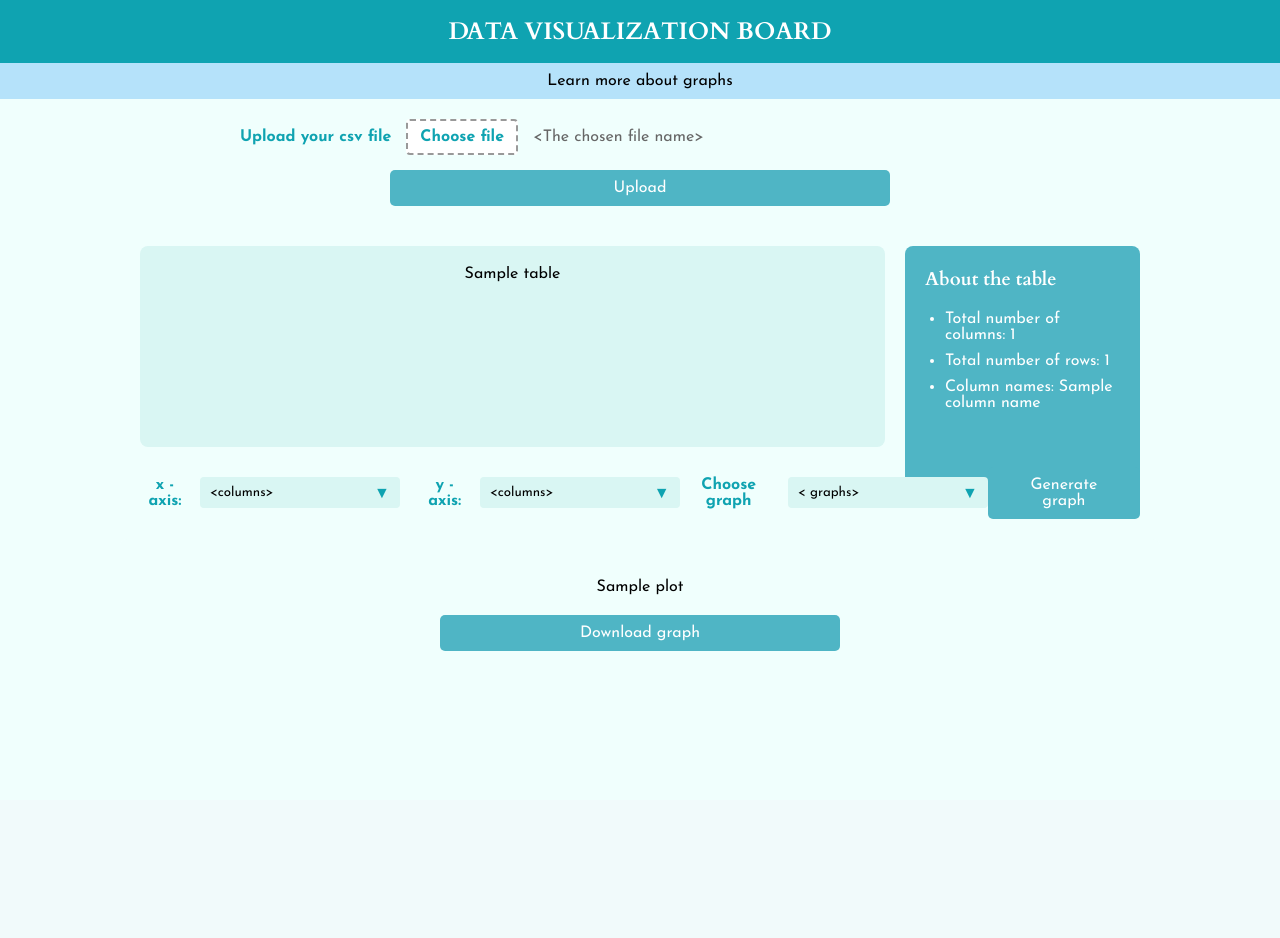
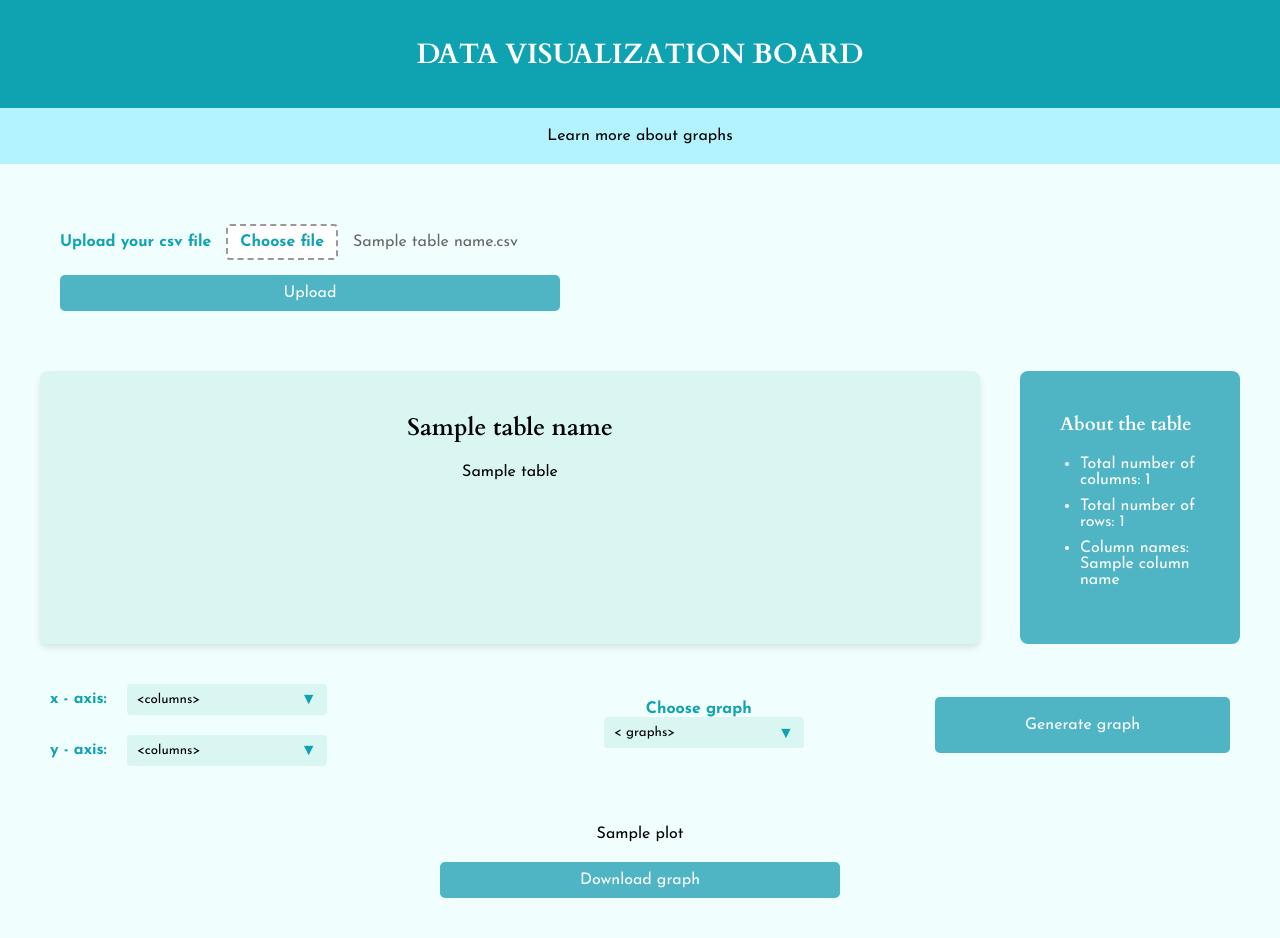
Before and after one commit to Sneha-a10/Data-visualization-dashboard, a Python web app: template templates/index.html in a window 1280 px wide. Before the commit the page ends 651 px from the top, so only its background shows below. Run offline with Jinja, Linux system fonts and the light colour scheme; the template is opened without the code that fills it: most values are stand-ins (such as "Sample title", 1, 10 or a date in 2020).

Commit message:
Added a better UI

```diff
--- a/static/style.css
+++ b/static/style.css
@@ -15,21 +15,21 @@ h1, h2, h3 {
 .header {
     background-color: #0FA3B1;
     color: white;
-    padding: 15px 0;
+    padding: 35px 0;
     margin: 0;
     text-align: center;
 }
 
 .header h1 {
     margin: 0;
-    font-size: 24px;
+    font-size: 28px;
     text-align: center;
     font-weight: 700;
 }
 
 .sub-header {
-    background-color: #B5E2FA;
-    padding: 0;
+    background-color: #b2f3ff;
+    padding: 10px;
     margin: 0;
 }
 
@@ -50,11 +50,20 @@ h1, h2, h3 {
     background-color: #a0d6f2;
 }
 
-/* Upload Section */
+.main-container {
+    display: flex;
+    justify-content: flex-start;
+    align-items: flex-start;
+    padding: 100px;
+    margin-left: 100px;
+}
+
 .upload-section {
+    width: 500px;
     padding: 20px;
-    margin: 0 auto;
     max-width: 800px;
+    margin-left: 40px;
+    margin-top: 40px;
 }
 
 .upload-form {
@@ -122,19 +131,19 @@ input[type="file"] {
     background-color: #76d2bb;
 }
 
-/* Content Section */
 .content-section {
     display: flex;
-    margin: 20px auto;
-    max-width: 1000px;
+    justify-content: space-between;
+    margin: 40px 40px;
     gap: 20px;
 }
 
 .table-section {
-    flex: 3;
+    flex: 0 0 75%;
     background-color: #d9f6f3;
     padding: 20px;
     border-radius: 8px;
+    box-shadow: 0 4px 6px rgba(0, 0, 0, 0.1);
 }
 
 .table-section h3 {
@@ -156,15 +165,17 @@ input[type="file"] {
 }
 
 .table-info-section {
-    flex: 1;
+    flex: 0 0 15%;
+    background-color: #4fb5c5;
+    color: white;
+    padding: 20px;
+    border-radius: 8px;
 }
-
 .info-card {
     background-color: #4fb5c5;
     color: white;
     padding: 20px;
     border-radius: 8px;
-    height: 100%;
 }
 
 .info-card h3 {
@@ -183,12 +194,12 @@ input[type="file"] {
     margin-bottom: 10px;
 }
 
-/* Graph Controls */
 .graph-controls-section {
-    margin: 20px auto;
-    max-width: 1000px;
     display: flex;
     justify-content: space-between;
+    align-items: center;
+    margin: 20px 50px;
+    gap: 20px;
 }
 
 .graph-form {
@@ -196,16 +207,21 @@ input[type="file"] {
     width: 100%;
     justify-content: space-between;
     align-items: center;
+    gap: 20px;
 }
 
 .axis-selectors {
     display: flex;
+    flex-direction: column;
     gap: 20px;
+    flex: 1;
 }
 
 .axis-group {
     display: flex;
     align-items: center;
+    justify-content: flex-start;
+    gap: 10px;
 }
 
 .axis-group label {
@@ -245,6 +261,9 @@ select {
 .graph-type-selector {
     display: flex;
     align-items: center;
+    flex-direction: column;
+    justify-content: center;
+    flex: 1;
 }
 
 .graph-type-selector label {
@@ -258,12 +277,18 @@ select {
     background-color: #4fb5c5;
     color: white;
     border: none;
-    padding: 10px 20px;
+    padding: 20px;
     cursor: pointer;
     font-size: 16px;
     border-radius: 5px;
     transition: background 0.3s;
     font-family: 'Josefin Sans', sans-serif;
+    flex: 0 0 25%;
+    text-align: center;
+    height: auto;
+    display: flex;
+    justify-content: center;
+    align-items: center;
 }
 
 .generate-btn:hover {
@@ -288,7 +313,11 @@ select {
 }
 
 .graph-container {
-    margin: 20px 0;
+    margin: 20px auto;
+    justify-content: center;
+    display: flex;
+    align-items: center;
+    max-width: 100%;
 }
 
 .download-btn {
--- a/templates/index.html
+++ b/templates/index.html
@@ -37,6 +37,7 @@
         </a>
     </div>
 
+    <div class ="upload-container">
         <div class="upload-section">
             <form method="POST" enctype="multipart/form-data" action="/upload" onsubmit="validateFileInput(event)" class="upload-form">
                 <div class="file-input-group">
@@ -44,16 +45,18 @@
                     <div class="file-input-container">
                         <input type="file" name="file" id="csvFile" required onchange="updateFileName()">
                         <label for="csvFile" class="custom-file-input">Choose file</label>
-                    <span id="chosenFileName" class="file-name">&lt;The chosen file name&gt;</span>
+                        <span id="chosenFileName" class="file-name">{{ table_name }}.csv</span>
                     </div>
                 </div>
                 <button type="submit" class="upload-btn">Upload</button>
             </form>
         </div>
+    </div>
 
     {% if table %}
     <div class="content-section">
         <div class="table-section">
+            <h2 class="table-name">{{ table_name }}</h2>
             <div class="table-container">
                 {{ table|safe }}
             </div>
```
Also changed, not shown: 1 other file. Lines whose indentation alone changed are shown as unchanged.
